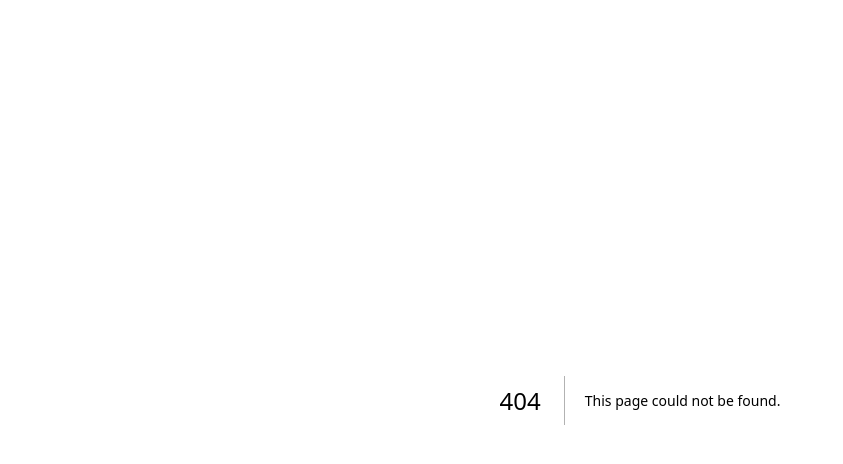
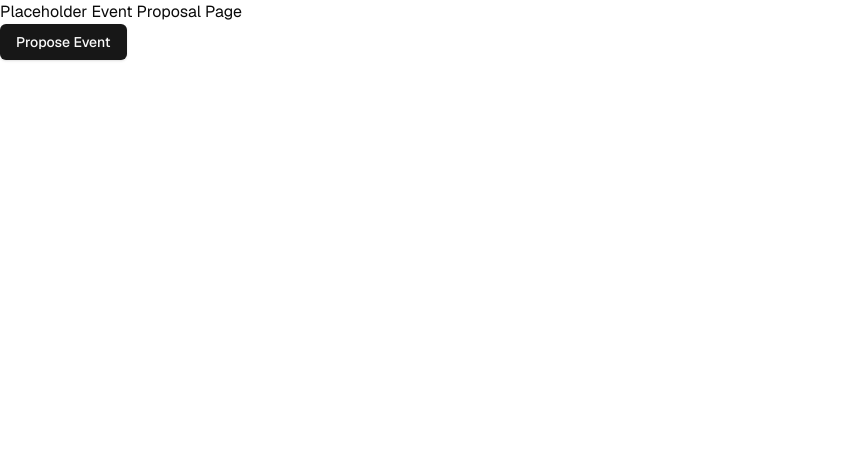
Before and after one commit to pumpkin-chai/planning-board, a Next.js app: page /event-proposal in a window 1280 px wide. Before the commit this address had no page. Shown: the top 464 px of the page, without its empty margins (0-843 px from the left). Built offline with nearby package versions, Linux system fonts and the light colour scheme; no server answers.

Commit message:
Testing event proposal button render

```diff
--- /dev/null
+++ b/app/event-proposal/page.tsx
@@ -0,0 +1,10 @@
+import {Button} from "@/components/ui/button";
+
+export default function EventProposal(){
+    return(
+        <main>
+            <div>Placeholder Event Proposal Page</div>
+            <Button>Propose Event</Button>
+        </main>
+    );
+}
```
Also changed, not shown: 1 other file (tests, documents, lock files or other folders).
